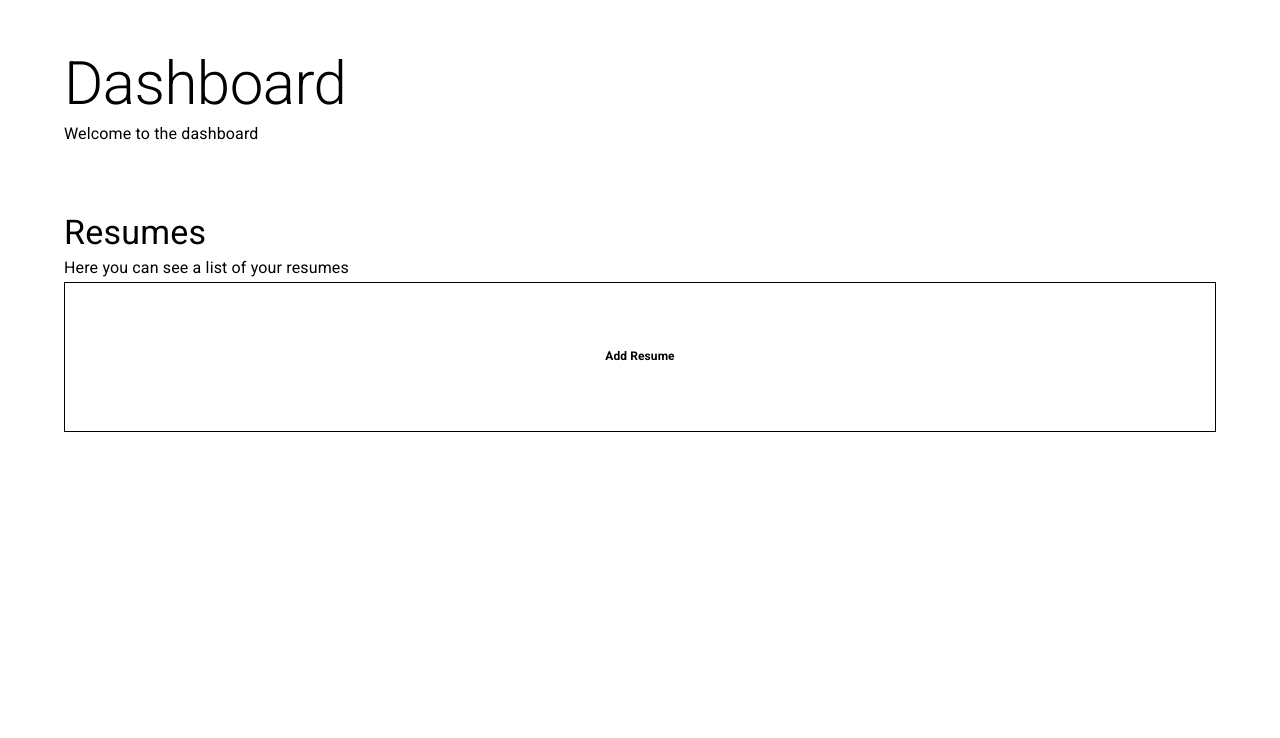
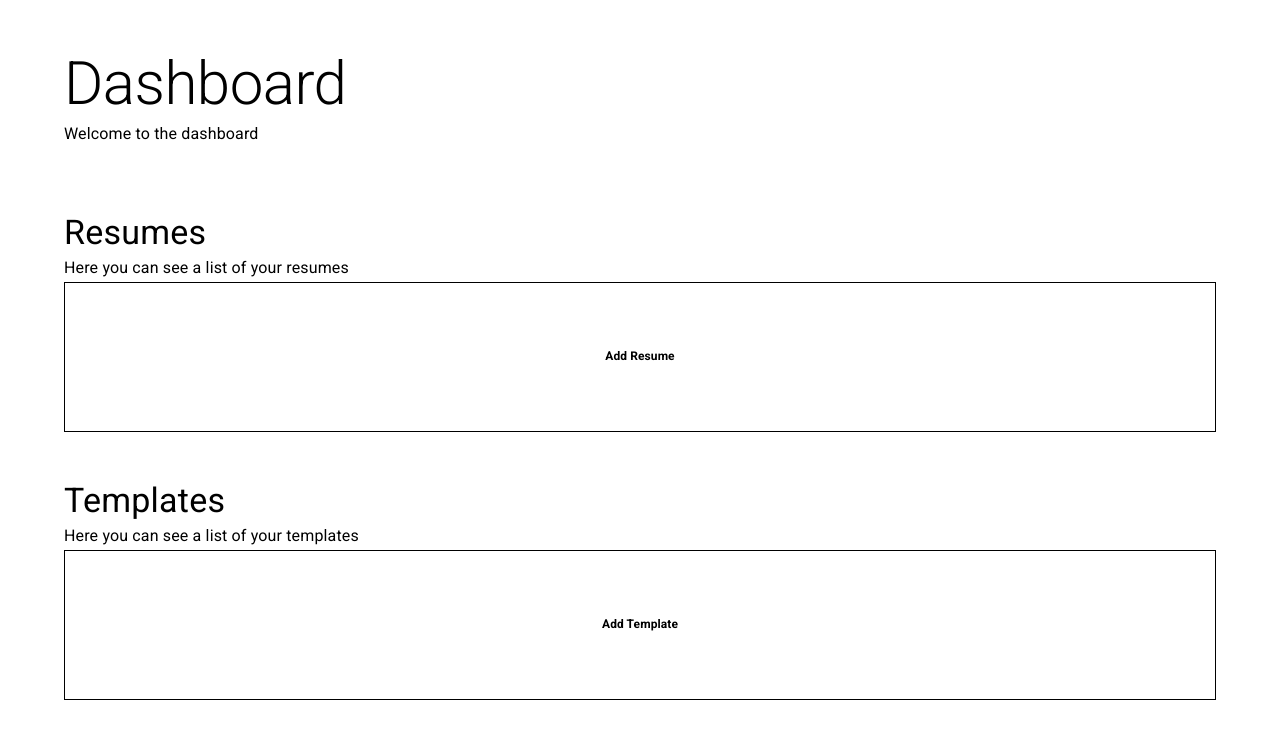
Before and after one commit to MokkoFm/resume-builder-frontend, a React (Vite) app: page / in a window 1280 px wide. Shown: the top 738 px of the page. Built offline with nearby package versions, Linux system fonts and the light colour scheme.

Commit message:
Add resume and template cards to the main dashboard

```diff
--- a/src/entities/template/index.ts
+++ b/src/entities/template/index.ts
@@ -0,0 +1,2 @@
+export { TemplateCard } from './ui'
+export * from './types'
--- /dev/null
+++ b/src/entities/template/model/template.ts
@@ -0,0 +1,27 @@
+export type TemplateConfig = {
+  margins: {
+    horizontal: number
+    vertical: number
+  }
+  header: {
+    fontSize: number
+    fontFamily: string
+    color: string
+  }
+  footer: {
+    fontSize: number
+    fontFamily: string
+    color: string
+  }
+  body: {
+    fontSize: number
+    fontFamily: string
+    color: string
+  }
+  watermark: {
+    url: string
+  }
+  primaryColor: string
+  secondaryColor: string
+  type: string
+}
--- a/src/entities/template/types.ts
+++ b/src/entities/template/types.ts
@@ -0,0 +1 @@
+export * from './model/template'
--- /dev/null
+++ b/src/entities/template/ui/index.ts
@@ -0,0 +1,3 @@
+import { TemplateCard } from './template-card'
+
+export { TemplateCard }
--- /dev/null
+++ b/src/entities/template/ui/template-card/index.tsx
@@ -0,0 +1,37 @@
+import { Template } from '@/shared/types'
+import { Box, Button, Typography } from '@mui/material'
+
+type Props = {
+  template: Template
+}
+
+export const TemplateCard = ({ template }: Props) => {
+  const { title, updatedAt } = template
+  return (
+    <Box
+      sx={{
+        height: 150,
+        display: 'flex',
+        boxSizing: 'border-box',
+        flexDirection: 'column',
+        alignItems: 'center',
+        justifyContent: 'center',
+        padding: 2,
+        gap: 2,
+        border: 'solid 1px black'
+      }}
+    >
+      <Typography variant="h6">{title}</Typography>
+      <Typography variant="subtitle1">Updated at: {updatedAt}</Typography>
+      <Button variant="contained" color="primary">
+        Edit
+      </Button>
+      <Button variant="contained" color="secondary">
+        Delete
+      </Button>
+      <Button variant="contained" color="primary">
+        Download
+      </Button>
+    </Box>
+  )
+}
--- a/src/pages/home/ui/index.tsx
+++ b/src/pages/home/ui/index.tsx
@@ -1,41 +1,21 @@
 import { ResumeCard } from '@/entities/resume'
-import { Resume } from '@/shared/types'
+import { Resume, Template } from '@/shared/types'
 import { Box, Typography } from '@mui/material'
 import { useState } from 'react'
+import Resumes from './resumes'
+import Templates from './templates'
 
 export const HomePage = () => {
   const [resumes, setResumes] = useState<Resume[]>([])
+  const [userTemplates, setUserTemplates] = useState<Template[]>([])
   return (
     <Box>
       <Box py={5}>
         <Typography variant="h2">Dashboard</Typography>
         <Typography variant="subtitle1">Welcome to the dashboard</Typography>
       </Box>
-      <Box py={3}>
-        <Typography variant="h4">Resumes</Typography>
-        <Typography variant="subtitle1">Here you can see a list of your resumes</Typography>
-        {resumes.length === 0 ? (
-          <Box
-            sx={{
-              height: 150,
-              display: 'flex',
-              boxSizing: 'border-box',
-              flexDirection: 'column',
-              alignItems: 'center',
-              justifyContent: 'center',
-              padding: 2,
-              gap: 2,
-              border: 'solid 1px black'
-            }}
-          >
-            <Typography variant="h6" fontSize={12} textAlign={'center'} fontWeight={600}>
-              Add Resume
-            </Typography>
-          </Box>
-        ) : (
-          resumes.map(resume => <ResumeCard key={resume.id} resume={resume} />)
-        )}
-      </Box>
+      <Resumes resumes={resumes} />
+      <Templates templates={userTemplates} />
     </Box>
   )
 }
--- /dev/null
+++ b/src/pages/home/ui/resumes.tsx
@@ -0,0 +1,29 @@
+import { ResumeCard } from '@/entities/resume'
+import { Resume } from '@/shared/types'
+import { StyledCardWrapper } from '@/shared/ui/card-wrapper'
+import { Box, Typography } from '@mui/material'
+
+type Props = {
+  resumes: Resume[]
+}
+
+const Resumes = (props: Props) => {
+  const { resumes } = props
+  if (!resumes.length) {
+    return (
+      <Box py={3}>
+        <Typography variant="h4">Resumes</Typography>
+        <Typography variant="subtitle1">Here you can see a list of your resumes</Typography>
+        <StyledCardWrapper>
+          <Typography variant="h6" fontSize={12} textAlign={'center'} fontWeight={600}>
+            Add Resume
+          </Typography>
+        </StyledCardWrapper>
+      </Box>
+    )
+  }
+
+  return resumes.map(resume => <ResumeCard key={resume.id} resume={resume} />)
+}
+
+export default Resumes
--- /dev/null
+++ b/src/pages/home/ui/templates.tsx
@@ -0,0 +1,29 @@
+import { TemplateCard } from '@/entities/template'
+import { Template } from '@/shared/types'
+import { StyledCardWrapper } from '@/shared/ui/card-wrapper'
+import { Box, Typography } from '@mui/material'
+
+type Props = {
+  templates: Template[]
+}
+
+const Templates = (props: Props) => {
+  const { templates } = props
+  if (!templates.length) {
+    return (
+      <Box py={3}>
+        <Typography variant="h4">Templates</Typography>
+        <Typography variant="subtitle1">Here you can see a list of your templates</Typography>
+        <StyledCardWrapper>
+          <Typography variant="h6" fontSize={12} textAlign={'center'} fontWeight={600}>
+            Add Template
+          </Typography>
+        </StyledCardWrapper>
+      </Box>
+    )
+  }
+
+  return templates.map(template => <TemplateCard key={template.id} template={template} />)
+}
+
+export default Templates
--- a/src/shared/types/index.tsx
+++ b/src/shared/types/index.tsx
@@ -1 +1,4 @@
-export * from './resume'
+import { Resume } from './resume'
+import { Template } from './template'
+
+export type { Resume, Template }
--- /dev/null
+++ b/src/shared/types/template/index.ts
@@ -0,0 +1,8 @@
+import { TemplateConfig } from "@/entities/template"
+
+export interface Template {
+    id: string
+    title: string
+    updatedAt: string
+    config: TemplateConfig
+  }
--- /dev/null
+++ b/src/shared/ui/card-wrapper/index.ts
@@ -0,0 +1,14 @@
+import { Box } from '@mui/material'
+import styled from 'styled-components'
+
+export const StyledCardWrapper = styled(Box)`
+  height: 150px;
+  display: flex;
+  box-sizing: border-box;
+  flex-direction: column;
+  align-items: center;
+  justify-content: center;
+  padding: 2px;
+  gap: 2px;
+  border: solid 1px black;
+`
```
